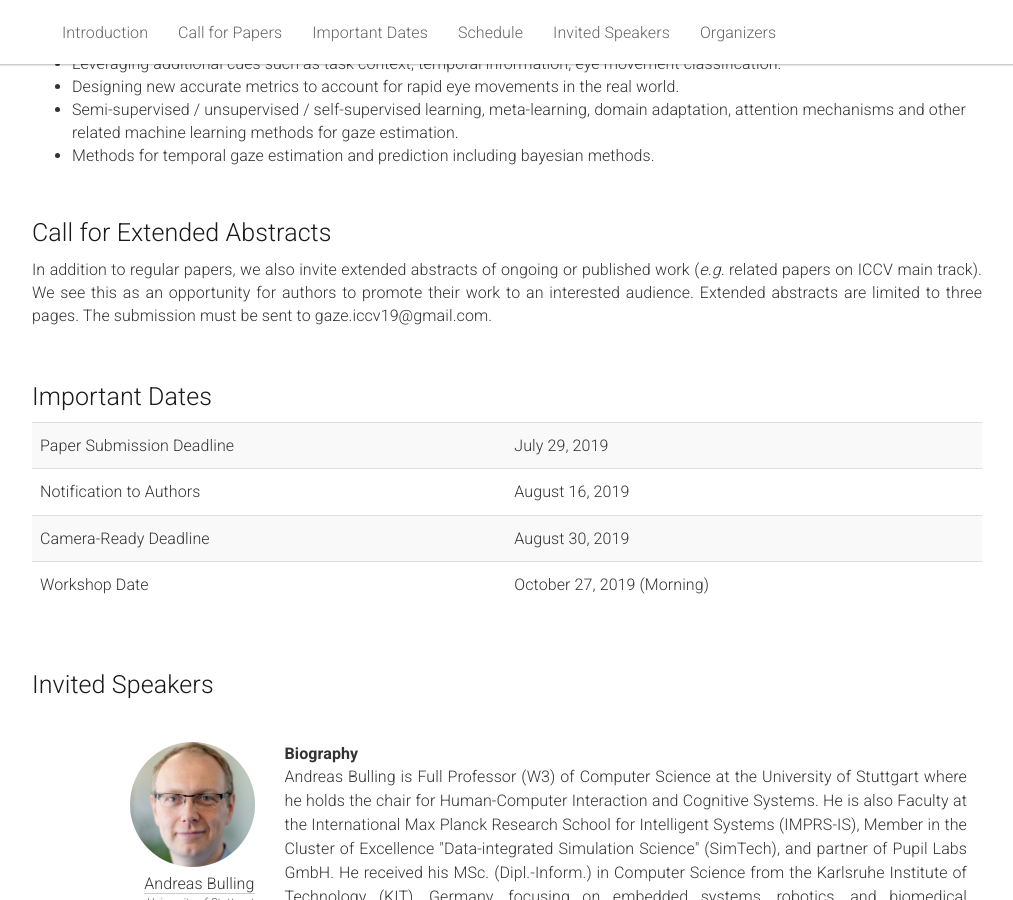
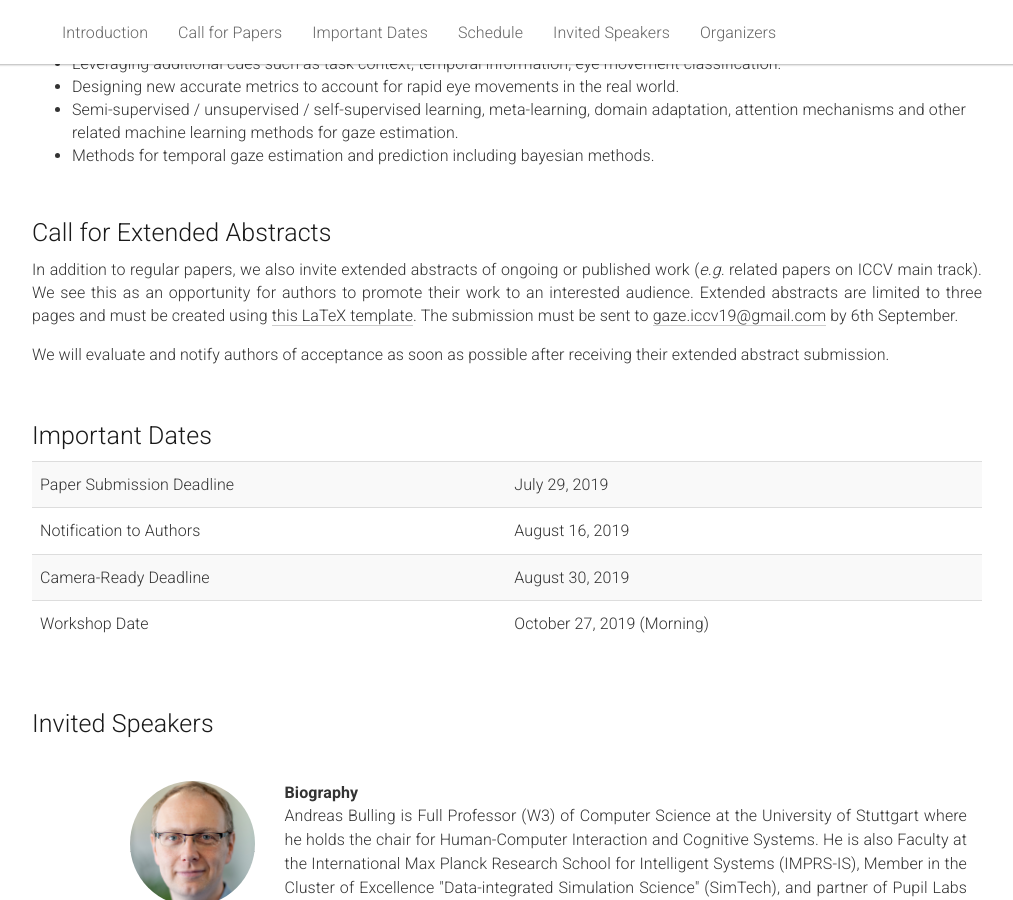
Before and after one commit to gazeworkshop/gazeworkshop.github.io, a Jekyll site: the page built from _pages/home.md, in a window 1280 px wide and 900 px high, scrolled down 1256 px. Shown: the whole window, without its empty margins (133-1146 px from the left). Built offline with Jekyll 4.4.1, drawn with Linux system fonts in a browser that asks for light colours.

Commit message:
Add extra details on EA submission

```diff
--- a/_pages/home.md
+++ b/_pages/home.md
@@ -78,7 +78,10 @@ The 1st Workshop on Gaze Estimation and Prediction in the Wild (GAZE 2019) at IC
 <div class="row">
   <div class="col-xs-12">
     <p>
-      In addition to regular papers, we also invite extended abstracts of ongoing or published work (<i>e.g.</i> related papers on ICCV main track). We see this as an opportunity for authors to promote their work to an interested audience. Extended abstracts are limited to three pages. The submission must be sent to gaze.iccv19@gmail.com.
+      In addition to regular papers, we also invite extended abstracts of ongoing or published work (<i>e.g.</i> related papers on ICCV main track). We see this as an opportunity for authors to promote their work to an interested audience. Extended abstracts are limited to three pages and must be created using <a href="/static/GAZE 2019 Extended Abstract Template.zip" title="GAZE 2019 Extended Abstracts Template">this LaTeX template</a>. The submission must be sent to <a href="mailto:gaze.iccv19@gmail.com">gaze.iccv19@gmail.com</a> by 6th September.
+    </p>
+    <p>
+      We will evaluate and notify authors of acceptance as soon as possible after receiving their extended abstract submission.
     </p>
   </div>
 </div><br>
```
Also changed, not shown: 1 other file.
